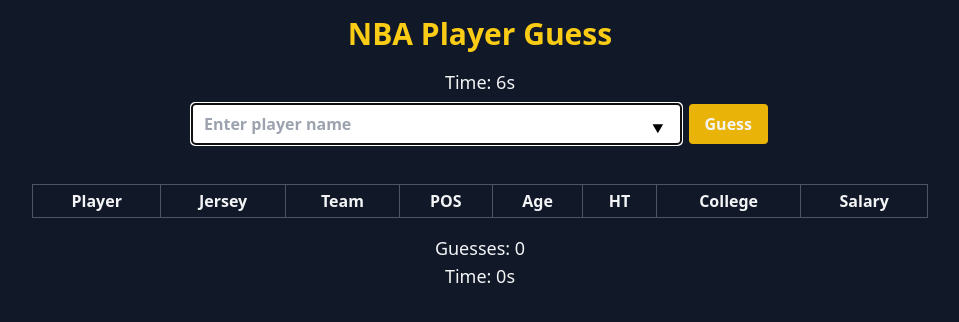
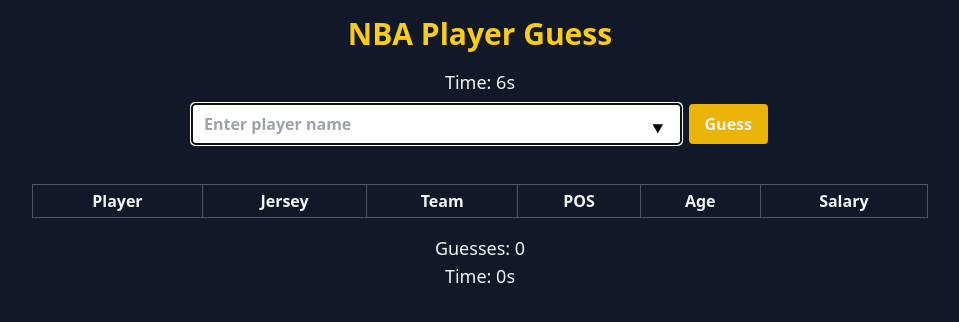
Before and after one commit to ktwom22/spordle, a Flask app: page / in a window 1280 px wide. Shown: the top 322 px of the page, without its empty margins (160-1119 px from the left). Run offline with Flask 3, Linux system fonts and the light colour scheme; lists and menus that the app fills with data are empty; some libraries are stand-ins or nearby versions.

Commit message:
responsiveness

```diff
--- a/main.py
+++ b/main.py
@@ -32,7 +32,9 @@
 
 df[['PlayerName', 'Jersey']] = df['Name'].apply(lambda x: pd.Series(split_name_and_jersey(x)))
 player_name_col = 'PlayerName'
-ATTRIBUTES = ['Jersey', 'Team', 'POS', 'Age', 'HT', 'College', 'Salary']
+
+# ✅ Remove HT and College
+ATTRIBUTES = ['Jersey', 'Team', 'POS', 'Age', 'Salary']
 MAX_GUESSES = 8
 
 def is_numeric(val):
@@ -155,9 +157,6 @@
 def player_names():
     return jsonify([p['name'] for p in players])
 
-
-
 if __name__ == "__main__":
-    import os
     port = int(os.environ.get("PORT", 5001))
     app.run(host="0.0.0.0", port=port, debug=True)
--- a/templates/index.html
+++ b/templates/index.html
@@ -35,7 +35,7 @@
 </div>
 
 <!-- Live Table -->
-<div class="w-full max-w-4xl mt-4 overflow-hidden sm:overflow-x-auto">
+<div class="w-full max-w-4xl mt-4 overflow-x-auto">
   <table class="table-auto border-collapse border border-gray-600 w-full text-center">
     <thead>
       <tr>
```
